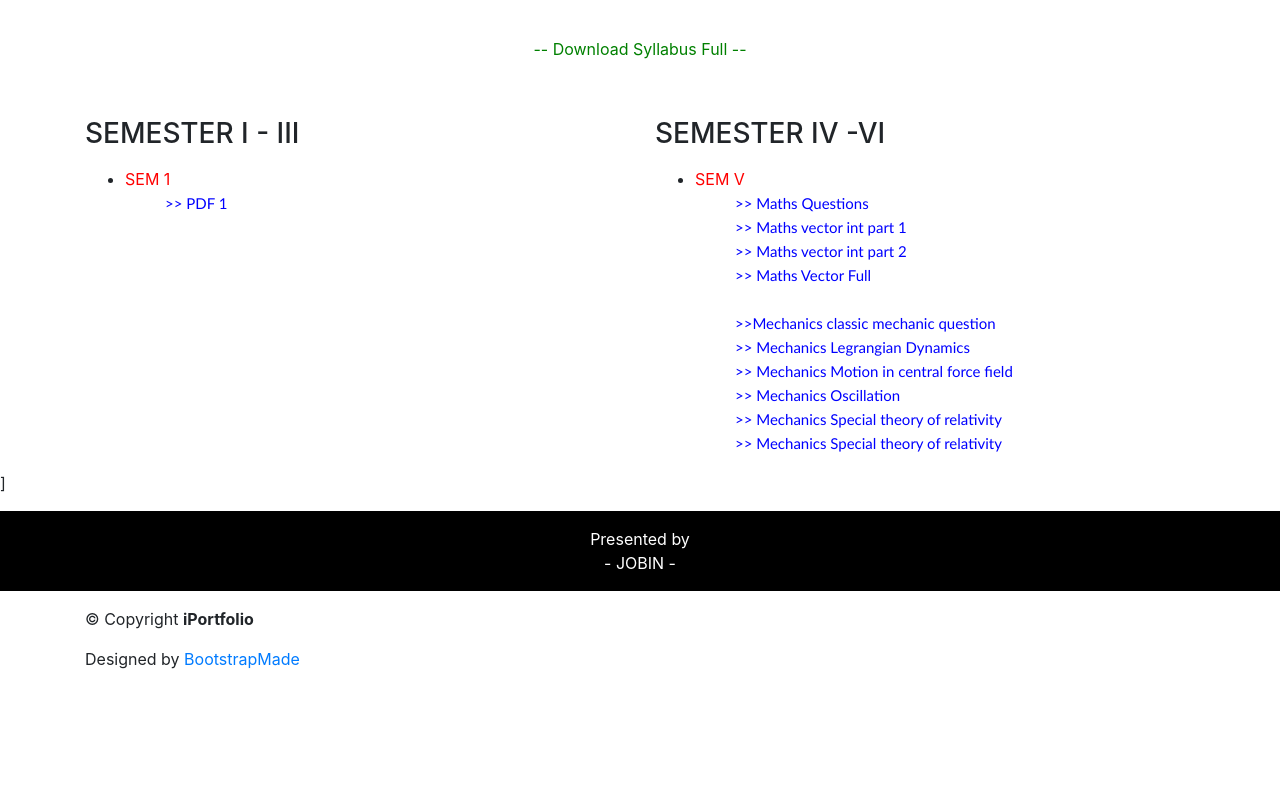
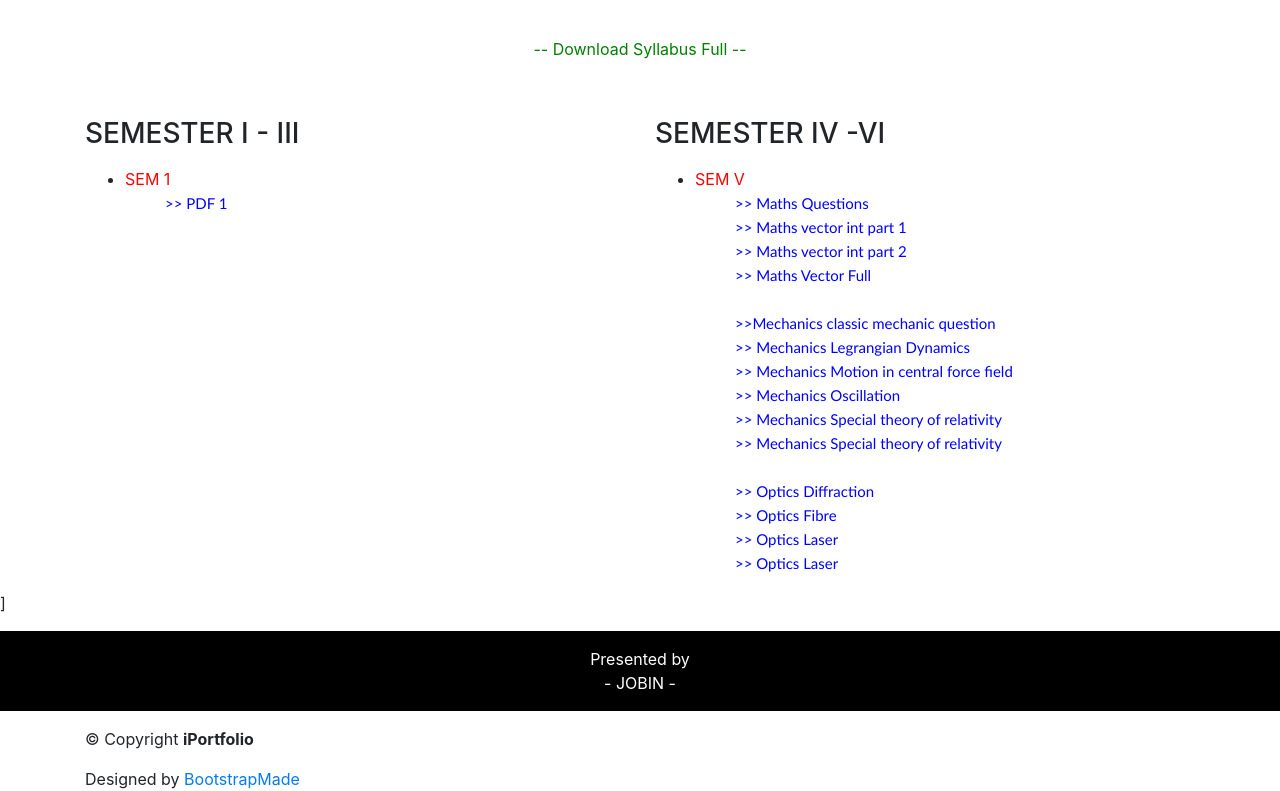
Before and after one commit to techworldthink/PCA, a plain HTML site: page index.html in a window 1280 px wide. Shown: the part 1033-1824 px from the top of the page. Before the commit the page ends 1704 px from the top, so only its background shows below. Drawn offline with Linux system fonts and the light colour scheme; files that its build step writes are made by us from their sources.

Commit message:
optics full s4

```diff
--- a/index.html
+++ b/index.html
@@ -141,29 +141,46 @@
                       &#62;&#62; Maths Vector Full </a>
                   </li>
                   <br>
-                  <li class="non-dot"><a href="Download/S4/PHYSICS/MECHANICS/classic mechanic question.pdf" class="blue download-font"
-                      target="_blank">
+                  <li class="non-dot"><a href="Download/S4/PHYSICS/MECHANICS/classic mechanic question.pdf"
+                      class="blue download-font" target="_blank">
                       &#62;&#62;Mechanics classic mechanic question </a>
                   </li>
                   <li class="non-dot"><a href="Download/S4/PHYSICS/MECHANICS/legrangian.pdf" class="blue download-font"
                       target="_blank">
                       &#62;&#62; Mechanics Legrangian Dynamics </a>
                   </li>
-                  <li class="non-dot"><a href="Download/S4/PHYSICS/MECHANICS/motion in central.pdf" class="blue download-font"
-                      target="_blank">
-                      &#62;&#62; Mechanics Motion in central force field  </a>
+                  <li class="non-dot"><a href="Download/S4/PHYSICS/MECHANICS/motion in central.pdf"
+                      class="blue download-font" target="_blank">
+                      &#62;&#62; Mechanics Motion in central force field </a>
                   </li>
                   <li class="non-dot"><a href="Download/S4/PHYSICS/MECHANICS/oscillation.pdf" class="blue download-font"
                       target="_blank">
                       &#62;&#62; Mechanics Oscillation </a>
                   </li>
-                  <li class="non-dot"><a href="Download/S4/PHYSICS/MECHANICS/special theory of relativity .pdf" class="blue download-font"
+                  <li class="non-dot"><a href="Download/S4/PHYSICS/MECHANICS/special theory of relativity .pdf"
+                      class="blue download-font" target="_blank">
+                      &#62;&#62; Mechanics Special theory of relativity </a>
+                  </li>
+                  <li class="non-dot"><a href="Download/S4/PHYSICS/MECHANICS/special theory.pdf"
+                      class="blue download-font" target="_blank">
+                      &#62;&#62; Mechanics Special theory of relativity </a>
+                  </li>
+                  <br>
+                  <li class="non-dot"><a href="Download/S4/PHYSICS/OPTICS/diffraction .pdf" class="blue download-font"
                       target="_blank">
-                      &#62;&#62; Mechanics Special theory of relativity  </a>
+                      &#62;&#62; Optics Diffraction </a>
                   </li>
-                  <li class="non-dot"><a href="Download/S4/PHYSICS/MECHANICS/special theory.pdf" class="blue download-font"
+                  <li class="non-dot"><a href="Download/S4/PHYSICS/OPTICS/fibre.pdf" class="blue download-font"
                       target="_blank">
-                      &#62;&#62; Mechanics Special theory of relativity </a>
+                      &#62;&#62; Optics Fibre</a>
+                  </li>
+                  <li class="non-dot"><a href="Download/S4/PHYSICS/OPTICS/laser, polarization.pdf"
+                      class="blue download-font" target="_blank">
+                      &#62;&#62; Optics Laser </a>
+                  </li>
+                  <li class="non-dot"><a href="Download/S4/PHYSICS/OPTICS/laser.pdf" class="blue download-font"
+                      target="_blank">
+                      &#62;&#62; Optics Laser </a>
                   </li>
 
                 </ul>
```
